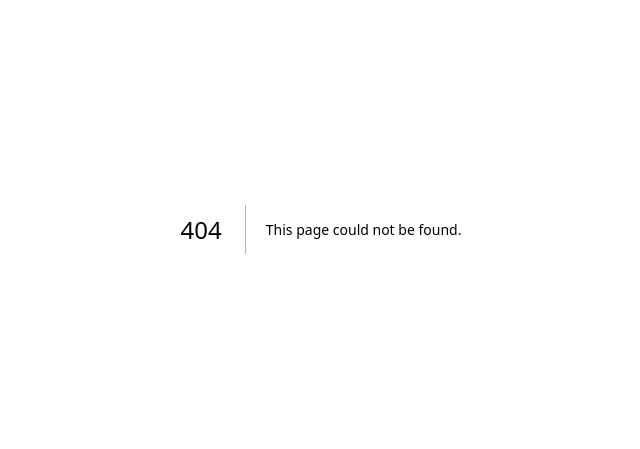
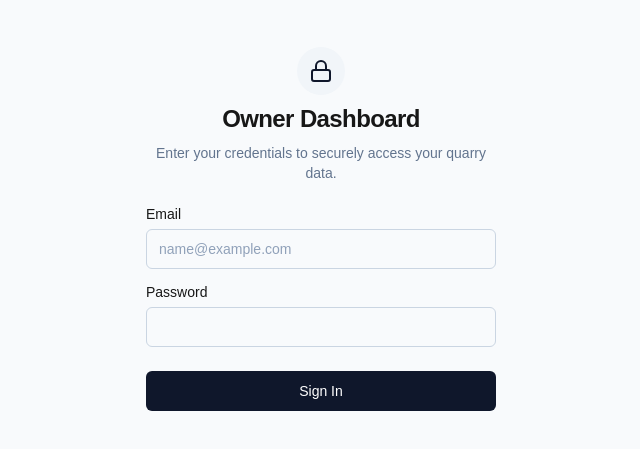
Before and after one commit to judahwilson-v/MBM-Owner-Dashboard, a Next.js app: page /login in a window 1280 px wide. Before the commit this address had no page. Shown: the part 171-620 px from the top of the page, without its empty margins (319-959 px from the left). Built offline with nearby package versions, Linux system fonts and the light colour scheme.

Commit message:
Phase 9.2: Supabase Authentication

```diff
--- /dev/null
+++ b/src/app/login/actions.ts
@@ -0,0 +1,34 @@
+'use server'
+
+import { revalidatePath } from 'next/cache'
+import { redirect } from 'next/navigation'
+import { createClient } from '@/utils/supabase/server'
+
+export async function login(formData: FormData) {
+  const email = formData.get('email') as string
+  const password = formData.get('password') as string
+
+  if (!email || !password) {
+    redirect('/login?error=Email and password are required')
+  }
+
+  const supabase = await createClient()
+
+  const { error } = await supabase.auth.signInWithPassword({
+    email,
+    password,
+  })
+
+  if (error) {
+    redirect('/login?error=Could not authenticate user')
+  }
+
+  revalidatePath('/', 'layout')
+  redirect('/')
+}
+
+export async function logout() {
+  const supabase = await createClient()
+  await supabase.auth.signOut()
+  redirect('/login')
+}
--- /dev/null
+++ b/src/app/login/page.tsx
@@ -0,0 +1,77 @@
+import { login } from './actions'
+import { Lock } from 'lucide-react'
+
+export default function LoginPage({
+  searchParams,
+}: {
+  searchParams: { error?: string }
+}) {
+  return (
+    <div className="flex h-screen w-screen flex-col items-center justify-center bg-slate-50">
+      <div className="mx-auto flex w-full flex-col justify-center space-y-6 sm:w-[350px]">
+        <div className="flex flex-col space-y-2 text-center">
+          <div className="mx-auto flex h-12 w-12 items-center justify-center rounded-full bg-slate-100 mb-2">
+            <Lock className="h-6 w-6 text-slate-900" />
+          </div>
+          <h1 className="text-2xl font-semibold tracking-tight">Owner Dashboard</h1>
+          <p className="text-sm text-slate-500">
+            Enter your credentials to securely access your quarry data.
+          </p>
+        </div>
+        <div className="grid gap-6">
+          <form action={login}>
+            <div className="grid gap-4">
+              <div className="grid gap-2">
+                <label
+                  className="text-sm font-medium leading-none peer-disabled:cursor-not-allowed peer-disabled:opacity-70"
+                  htmlFor="email"
+                >
+                  Email
+                </label>
+                <input
+                  id="email"
+                  name="email"
+                  placeholder="name@example.com"
+                  type="email"
+                  autoCapitalize="none"
+                  autoComplete="email"
+                  autoCorrect="off"
+                  required
+                  className="flex h-10 w-full rounded-md border border-slate-300 bg-transparent px-3 py-2 text-sm placeholder:text-slate-400 focus:outline-none focus:ring-2 focus:ring-slate-400 focus:border-transparent"
+                />
+              </div>
+              <div className="grid gap-2">
+                <label
+                  className="text-sm font-medium leading-none peer-disabled:cursor-not-allowed peer-disabled:opacity-70"
+                  htmlFor="password"
+                >
+                  Password
+                </label>
+                <input
+                  id="password"
+                  name="password"
+                  type="password"
+                  required
+                  className="flex h-10 w-full rounded-md border border-slate-300 bg-transparent px-3 py-2 text-sm placeholder:text-slate-400 focus:outline-none focus:ring-2 focus:ring-slate-400 focus:border-transparent"
+                />
+              </div>
+
+              {searchParams?.error && (
+                <div className="p-3 bg-red-50 border border-red-200 text-red-600 rounded-md text-sm">
+                  {searchParams.error}
+                </div>
+              )}
+
+              <button
+                type="submit"
+                className="inline-flex items-center justify-center rounded-md text-sm font-medium transition-colors focus-visible:outline-none focus-visible:ring-2 focus-visible:ring-slate-400 disabled:opacity-50 disabled:pointer-events-none bg-slate-900 text-white hover:bg-slate-800 h-10 py-2 px-4 w-full mt-2"
+              >
+                Sign In
+              </button>
+            </div>
+          </form>
+        </div>
+      </div>
+    </div>
+  )
+}
--- a/src/app/page.tsx
+++ b/src/app/page.tsx
@@ -1,8 +1,12 @@
 import { createClient } from "@/utils/supabase/server";
-import { Activity, CreditCard, DollarSign, Users } from "lucide-react";
+import { Activity, CreditCard, DollarSign, LogOut, Users } from "lucide-react";
+import { logout } from "./login/actions";
 
 export default async function DashboardPage() {
   const supabase = await createClient();
+
+  // Get the current logged-in user
+  const { data: { user } } = await supabase.auth.getUser();
 
   // Verify connection by querying global_settings
   const { data: globalSettings, error } = await supabase
@@ -17,11 +21,28 @@ export default async function DashboardPage() {
   return (
     <div className="flex-1 space-y-4 p-8 pt-6 bg-slate-50 min-h-screen">
       <div className="flex items-center justify-between space-y-2">
-        <h2 className="text-3xl font-bold tracking-tight">Owner Dashboard - {quarryName}</h2>
-        <div className="flex items-center space-x-2">
+        <div>
+          <h2 className="text-3xl font-bold tracking-tight">Owner Dashboard - {quarryName}</h2>
+          {user && (
+            <p className="text-muted-foreground text-slate-500 mt-1">
+              Welcome back, {user.email}
+            </p>
+          )}
+        </div>
+        <div className="flex items-center space-x-4">
           <div className={`px-3 py-1 rounded-full text-sm font-medium ${isConnected ? 'bg-green-100 text-green-800' : 'bg-red-100 text-red-800'}`}>
             {isConnected ? '🟢 Sync Connected' : '🔴 Sync Error'}
           </div>
+
+          <form action={logout}>
+            <button
+              type="submit"
+              className="inline-flex items-center justify-center rounded-md text-sm font-medium transition-colors focus-visible:outline-none focus-visible:ring-2 focus-visible:ring-slate-400 border border-slate-300 bg-white hover:bg-slate-100 h-9 px-4 py-2"
+            >
+              <LogOut className="h-4 w-4 mr-2" />
+              Sign Out
+            </button>
+          </form>
         </div>
       </div>
 
--- /dev/null
+++ b/src/middleware.ts
@@ -0,0 +1,19 @@
+import { type NextRequest } from 'next/server'
+import { updateSession } from '@/utils/supabase/middleware'
+
+export async function middleware(request: NextRequest) {
+  return await updateSession(request)
+}
+
+export const config = {
+  matcher: [
+    /*
+     * Match all request paths except for the ones starting with:
+     * - _next/static (static files)
+     * - _next/image (image optimization files)
+     * - favicon.ico (favicon file)
+     * Feel free to modify this pattern to include more paths.
+     */
+    '/((?!_next/static|_next/image|favicon.ico|.*\\.(?:svg|png|jpg|jpeg|gif|webp)$).*)',
+  ],
+}
--- /dev/null
+++ b/src/utils/supabase/middleware.ts
@@ -0,0 +1,58 @@
+import { createServerClient } from '@supabase/ssr'
+import { NextResponse, type NextRequest } from 'next/server'
+
+export async function updateSession(request: NextRequest) {
+  let supabaseResponse = NextResponse.next({
+    request,
+  })
+
+  const supabase = createServerClient(
+    process.env.NEXT_PUBLIC_SUPABASE_URL!,
+    process.env.NEXT_PUBLIC_SUPABASE_ANON_KEY!,
+    {
+      cookies: {
+        getAll() {
+          return request.cookies.getAll()
+        },
+        setAll(cookiesToSet) {
+          cookiesToSet.forEach(({ name, value, options }) => request.cookies.set(name, value))
+          supabaseResponse = NextResponse.next({
+            request,
+          })
+          cookiesToSet.forEach(({ name, value, options }) =>
+            supabaseResponse.cookies.set(name, value, options)
+          )
+        },
+      },
+    }
+  )
+
+  // IMPORTANT: Avoid writing any logic between createServerClient and
+  // supabase.auth.getUser(). A simple mistake could make it very hard to debug
+  // issues with users being randomly logged out.
+
+  const {
+    data: { user },
+  } = await supabase.auth.getUser()
+
+  // Protect all routes except /login and /auth routes
+  if (
+    !user &&
+    !request.nextUrl.pathname.startsWith('/login') &&
+    !request.nextUrl.pathname.startsWith('/auth')
+  ) {
+    // no user, potentially respond by redirecting the user to the login page
+    const url = request.nextUrl.clone()
+    url.pathname = '/login'
+    return NextResponse.redirect(url)
+  }
+
+  // If user is logged in and tries to go to login, redirect to dashboard
+  if (user && request.nextUrl.pathname.startsWith('/login')) {
+    const url = request.nextUrl.clone()
+    url.pathname = '/'
+    return NextResponse.redirect(url)
+  }
+
+  return supabaseResponse
+}
```
